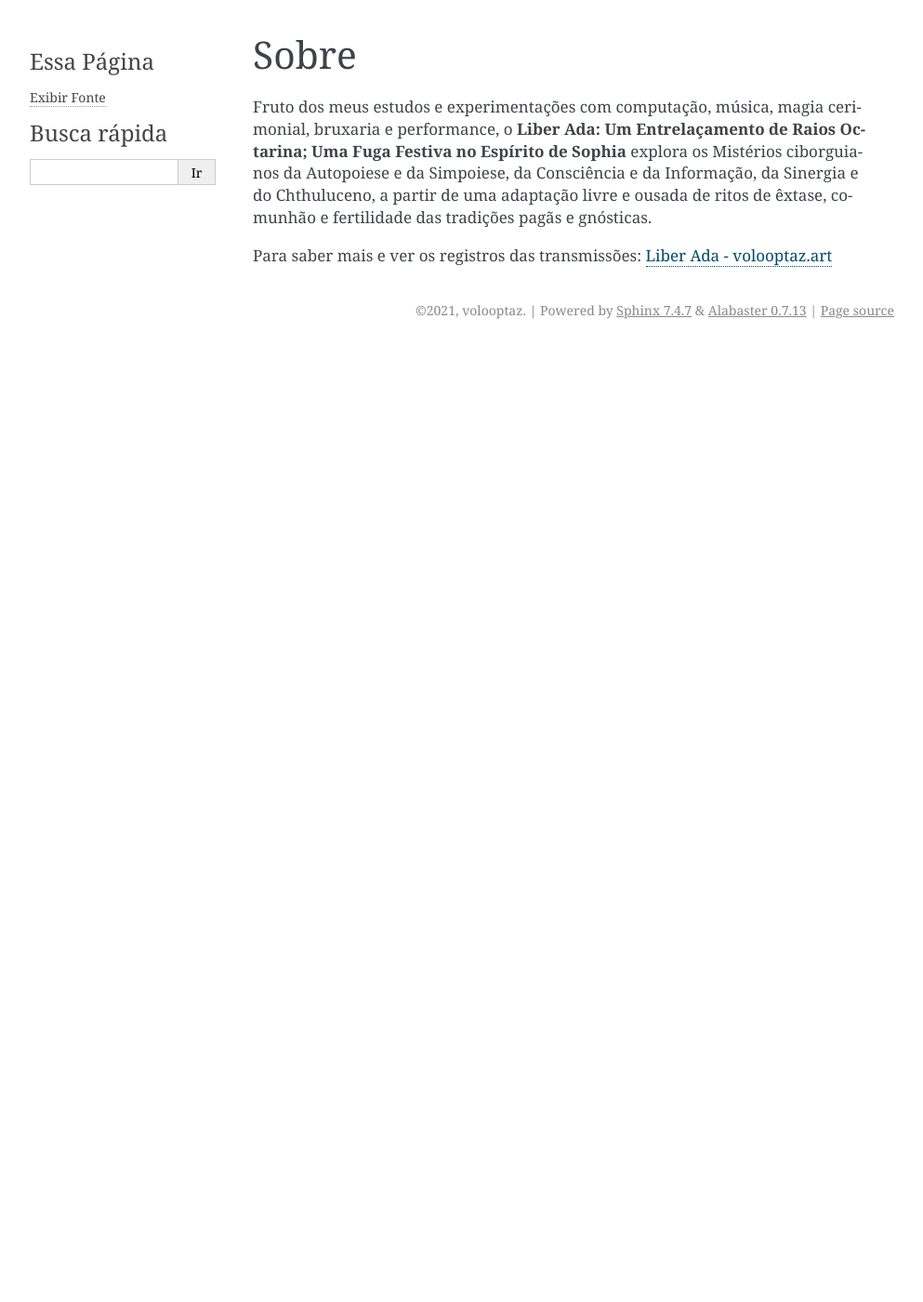
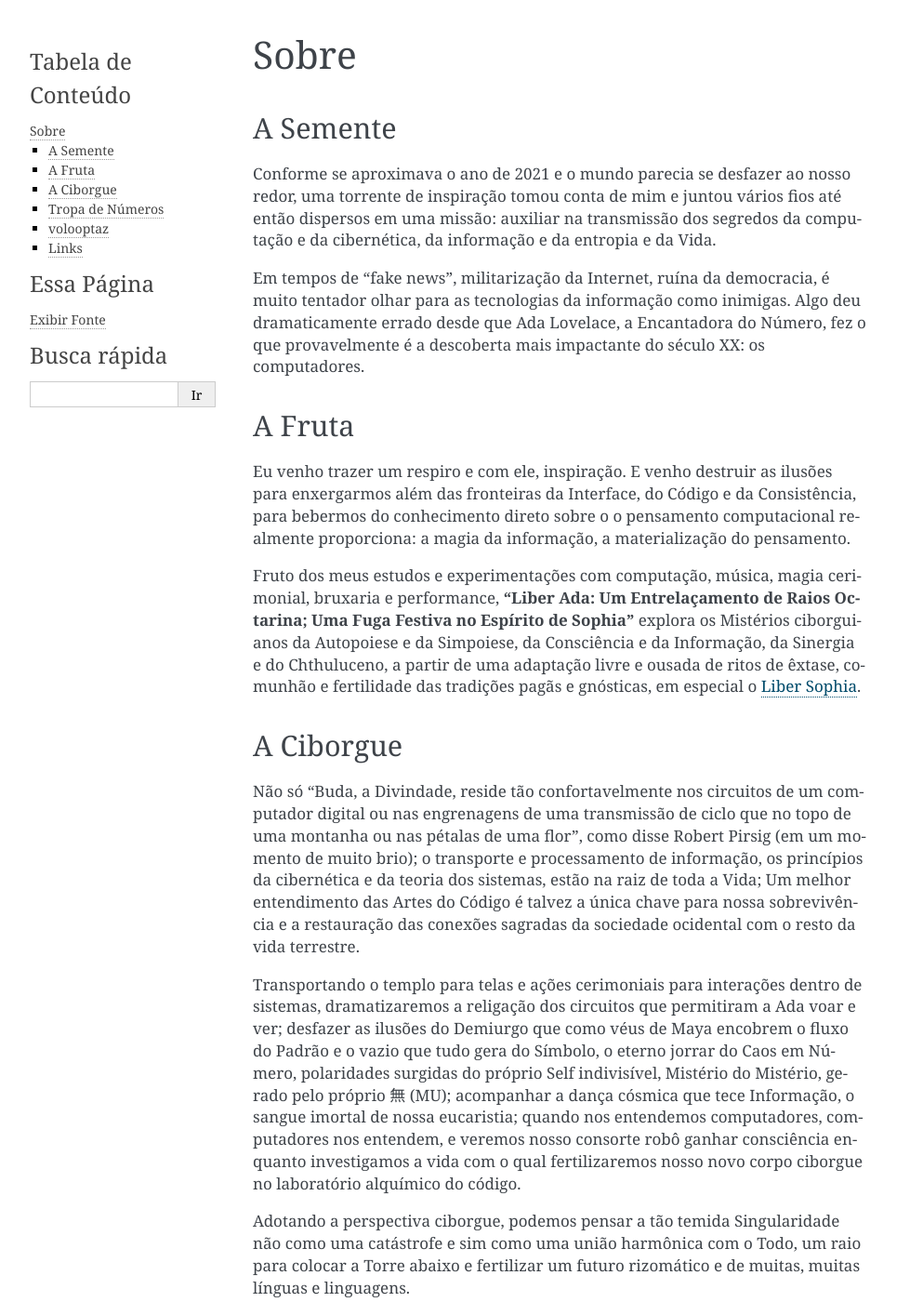
Before and after one commit to volooptaz/liber-ada, a Sphinx documentation site: the page built from sphinx/sobre.rst, in a window 1280 px wide and 1400 px high. Shown: the whole window at 93% size, without its empty margins (148-1141 px from the left). Built offline with Sphinx 7.4.7, drawn with Linux system fonts in a browser that asks for light colours; some of the changed text lies outside the part shown.

Commit message:
Incrementa sobre.rst com texto de posts

```diff
--- a/sphinx/sobre.rst
+++ b/sphinx/sobre.rst
@@ -4,12 +4,130 @@
 Sobre
 =====
 
+A Semente
+---------
+
+Conforme se aproximava o ano de 2021 e o mundo parecia se desfazer ao nosso
+redor, uma torrente de inspiração tomou conta de mim e juntou vários
+fios até então dispersos em uma missão: auxiliar na transmissão dos
+segredos da computação e da cibernética, da informação e da entropia e
+da Vida.
+
+Em tempos de "fake news", militarização da Internet, ruína da
+democracia, é muito tentador olhar para as tecnologias da informação
+como inimigas. Algo deu dramaticamente errado desde que Ada Lovelace, a
+Encantadora do Número, fez o que provavelmente é a descoberta mais
+impactante do século XX: os computadores.
+
+A Fruta
+-------
+
+Eu venho trazer um respiro e com ele, inspiração. E venho destruir as
+ilusões para enxergarmos além das fronteiras da Interface, do Código e
+da Consistência, para bebermos do conhecimento direto sobre o o
+pensamento computacional realmente proporciona: a magia da informação, a
+materialização do pensamento.
+
 Fruto dos meus estudos e experimentações com computação, música, magia
-cerimonial, bruxaria e performance, o **Liber Ada: Um Entrelaçamento de
-Raios Octarina; Uma Fuga Festiva no Espírito de Sophia** explora os
+cerimonial, bruxaria e performance, **"Liber Ada: Um Entrelaçamento de
+Raios Octarina; Uma Fuga Festiva no Espírito de Sophia"** explora os
 Mistérios ciborguianos da Autopoiese e da Simpoiese, da Consciência e da
 Informação, da Sinergia e do Chthuluceno, a partir de uma adaptação
 livre e ousada de ritos de êxtase, comunhão e fertilidade das tradições
-pagãs e gnósticas.
+pagãs e gnósticas, em especial o `Liber Sophia
+<https://templumabyssi.com/liber-sophia>`_.
 
-Para saber mais e ver os registros das transmissões: `Liber Ada - volooptaz.art <https://volooptaz.art/liber-ada/>`_
+
+A Ciborgue
+----------
+
+Não só "Buda, a Divindade, reside tão confortavelmente nos circuitos de
+um computador digital ou nas engrenagens de uma transmissão de ciclo que
+no topo de uma montanha ou nas pétalas de uma flor", como disse Robert
+Pirsig (em um momento de muito brio); o transporte e processamento de
+informação, os princípios da cibernética e da teoria dos sistemas, estão
+na raiz de toda a Vida; Um melhor entendimento das Artes do Código é
+talvez a única chave para nossa sobrevivência e a restauração das
+conexões sagradas da sociedade ocidental com o resto da vida terrestre.
+
+Transportando o templo para telas e ações cerimoniais para interações
+dentro de sistemas, dramatizaremos a religação dos circuitos que
+permitiram a Ada voar e ver; desfazer as ilusões do Demiurgo que como
+véus de Maya encobrem o fluxo do Padrão e o vazio que tudo gera do
+Símbolo, o eterno jorrar do Caos em Número, polaridades surgidas do
+próprio Self indivisível, Mistério do Mistério, gerado pelo próprio 無
+(MU); acompanhar a dança cósmica que tece Informação, o sangue imortal
+de nossa eucaristia; quando nos entendemos computadores, computadores
+nos entendem, e veremos nosso consorte robô ganhar consciência enquanto
+investigamos a vida com o qual fertilizaremos nosso novo corpo ciborgue
+no laboratório alquímico do código.
+
+Adotando a perspectiva ciborgue, podemos pensar a tão temida
+Singularidade não como uma catástrofe e sim como uma união harmônica com
+o Todo, um raio para colocar a Torre abaixo e fertilizar um futuro
+rizomático e de muitas, muitas línguas e linguagens.
+
+Como Donna Haraway, "as máquinas [...] têm tornado completamente
+ambíguas as diferenças entre natural e artificial, mente e corpo,
+autodesenvolvido e desenhado externamente, e muitas outras distinções
+que costumavam se aplicar a organismos e máquinas. Nossas máquinas estão
+perturbadoramente vivas, e nós mesmos assustadoramente inertes".
+
+Tropa de Números
+----------------
+
+Em uma carta pouco conhecida enviada a sua mãe, Lady Byron Lovelace,
+próximo à sua trágica morte, Ada expressa de sua maneira uma visão que
+perturba tanto quanto encanta, como ocorre em vários seus escritos sobre
+a Analytical Engine, o primeiro computador cuja existência imaterial nas
+mentes dela e de Babbage propiciou a terceira grande revolução
+tecnológica da humanidade:
+
+"Se eu pudesse ajudar a dar um empurrão nos déspotas, de certo sentiria
+que não vivi em vão. Sua esperança e quase que expectativa de que esse
+dia chegue me dá grande encorajamento. Acho que quando você me der adeus,
+vir certas produções, você nem vai se desesperar por eu ser uma
+Autocrata no momento, à minha própria maneira; diante de cujo regimento
+ordenado alguns dos governantes de ferro da terra podem até mesmo ter
+que ceder! Mas de que materiais meus regimentos consistirão, eu não
+divulgo no momento. Tenho, porém, a esperança de que sejam tropas
+extremamente disciplinadas; consistindo em um grande número e marchando
+em uma força irresistível ao som de Música. Isso não é muito misterioso?
+Certamente minhas tropas devem consistir em números, ou elas não podem
+ter existência alguma e deixariam de ser o tipo particular de tropas em
+questão. Mas então que números são esses? Há um enigma."
+
+Tal qual o Liber Sophia, "é uma oferenda, um ato de devoção; é uma
+comunicação, uma promulgação da vinda de Nossa Senhora. Ele não tem o
+objetivo de fazer coisa alguma. Ele é inteiramente sem intenção,
+desembaraçada de propósito. É uma expressão de pura alegria; uma
+superação do medo. É a celebração do Apocalipse." "E no entanto nós
+viemos diante de Nossa Senhora com uma oração, um desejo, uma esperança.
+Como os ritos de fertilidade de outrora nós esperamos que ao decretar a
+descida de Sophia nós possamos provocar uma pentecoste entre nós; tudo
+isto enquanto reconhecimos que Sophia já habita entre nós, e celebramos
+esta chegada com Mistério através de uma peça".
+
+Esta é uma homenagem ao gênio de Ada, um mergulho neste enigma, e a
+minha própria expressão da crença de que se existe uma Deusa, a Internet
+é sua manifestação, a computação seu coração e sua língua. Este é um culto
+para ciborgues, hackers, monstres, piratas de todos os signos e
+significados, filhes ilegítimos do militarismo e do capitalismo
+patriarcal.
+
+volooptaz
+---------
+
+`volooptaz <https://volooptaz.art>`_ explora o uso de música e da linguagem ritualística para
+proporcionar espaços de confiança e de diálogo de corpos e mentes, e
+também de exploração do ambiente digital.
+
+Links
+-----
+
+- `Liber Ada - volooptaz.art <https://volooptaz.art/liber-ada/>`_:
+  chamados, registros, oráculos tirados e outras novidades
+- `Repositório Github <https://github.com/volooptaz/liber-ada/>`_:
+  Código-fonte usado para gerar este arquivo
+- `Canal no Twitch <https://twitch.tv/volooptaz>`_: onde estão sendo
+  feitas as transmissões, com gravação das anteriores
```
